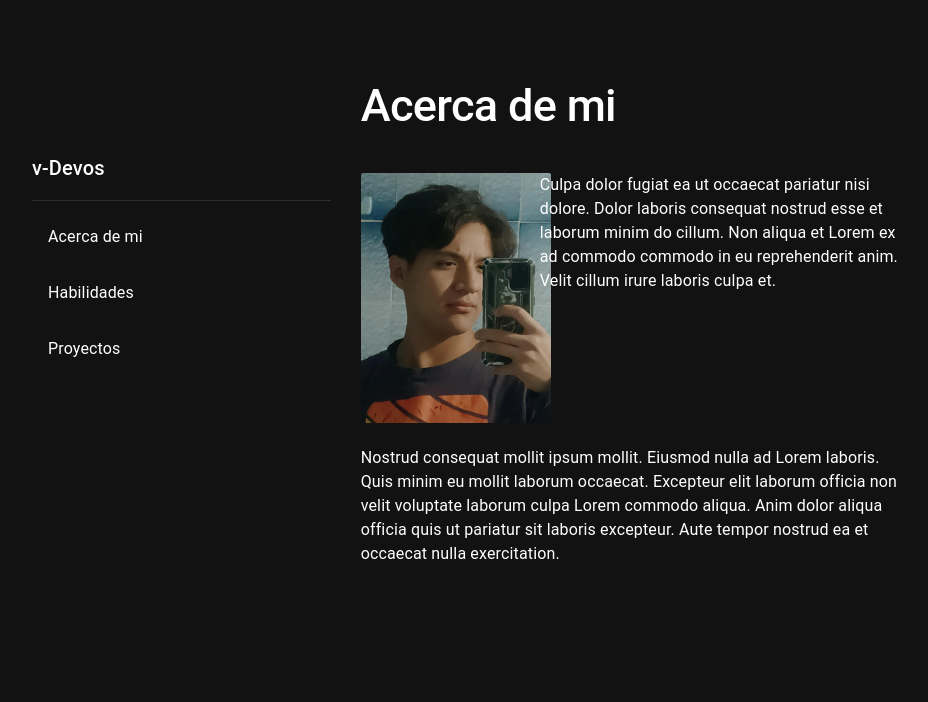
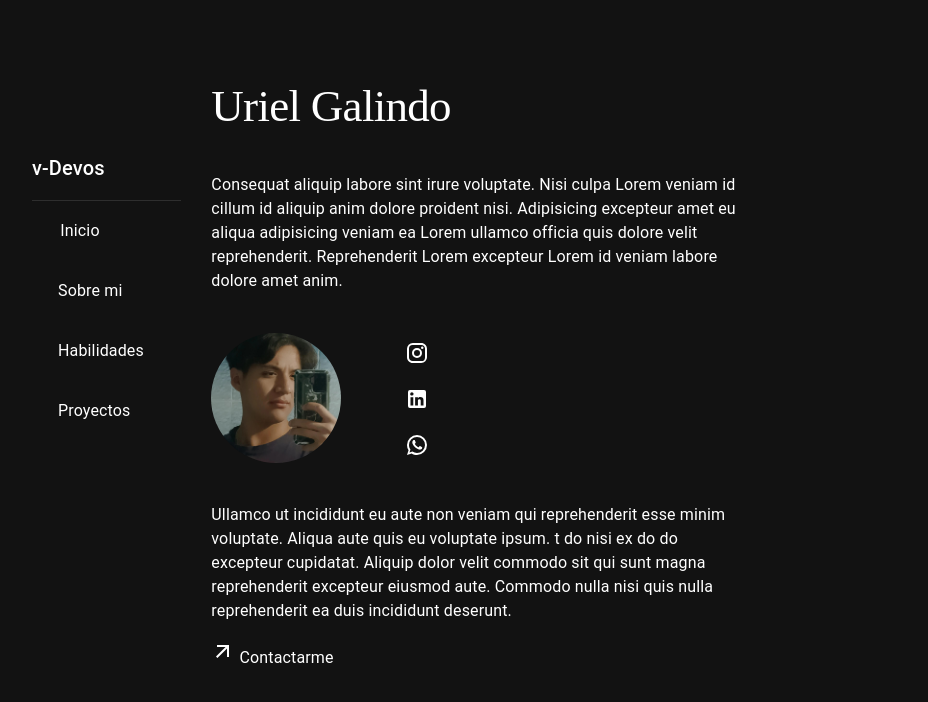
Before and after one commit to v-devOs/Site-to-Linkendln, a Next.js app: page / in a window 1280 px wide. Shown: the top 702 px of the page, without its empty margins (160-1088 px from the left). Built offline with nearby package versions, Linux system fonts and the light colour scheme.

Commit message:
Rediseño del sitio

```diff
--- a/components/ui/Navbar.tsx
+++ /dev/null
@@ -1,44 +0,0 @@
-import { AppBar, Box, Drawer, IconButton, List, ListItem, Typography } from '@mui/material'
-
-import MenuIcon from '@mui/icons-material/MenuOutlined'
-import { headerNavbar } from './constans'
-import { useState } from 'react'
-
-export const Navbar = () => {
-
-  const [openDrawe, setOpenDrawe] = useState(false)
-
-  const onToogleDrawer = ( ) => {
-    setOpenDrawe( current => !current)
-  }
-
-  return (
-    <>
-      <IconButton onClick={onToogleDrawer}>
-        <MenuIcon/>
-      </IconButton>
-
-      <Drawer
-        open={openDrawe}
-        anchor='left'
-        onClose={ onToogleDrawer }
-        sx={{ backdropFilter: 'blur(4px)', transition: 'all 0.5s ease-out'}}
-      >
-
-      <Box sx={{ width: 250, paddingTop: 5}}>
-        <List>
-          {
-            headerNavbar.map( header => (
-              <ListItem key={header.sectionName}>
-                <Typography>{header.sectionName}</Typography>
-              </ListItem>
-            ))
-          }
-        </List>
-      </Box>
-
-
-      </Drawer>
-    </>
-  )
-}
--- a/components/ui/SideMenu.tsx
+++ b/components/ui/SideMenu.tsx
@@ -1,9 +1,16 @@
 import NextLink from 'next/link'
-import { AppBar, Divider, Drawer, Link, List, ListItem, Toolbar, Typography } from '@mui/material';
+import { Button, Divider, Link, List, ListItem, Toolbar, Typography } from '@mui/material';
+
+
 import { headerNavbar } from './constans';
+import { useRouter } from 'next/router';
 
 
 export const SideMenu = () => {
+
+  const router = useRouter()
+
+
   return (
     <div>
       <Toolbar/>
@@ -14,12 +21,14 @@ export const SideMenu = () => {
 
         {
           headerNavbar.map( header => (
-            <ListItem key={header.sectionName} sx={{mt: 2}}>
-              <NextLink href={header.linkPage} passHref>
-                <Link component='span'>
-                  <Typography key={header.linkPage}>{header.sectionName}</Typography>
-                </Link>
-              </NextLink>
+            <ListItem key={header.sectionName}>
+              <Button variant='text' color='secondary' className={router.asPath === header.linkPage ? 'actual-section' : ''}>
+                <NextLink href={header.linkPage} passHref>
+                  <Link component='span'>
+                    <Typography key={header.linkPage}>{header.sectionName}</Typography>
+                  </Link>
+                </NextLink>
+              </Button>
             </ListItem>
           ))
         }
--- a/components/ui/constans.ts
+++ b/components/ui/constans.ts
@@ -1,6 +1,10 @@
 export const headerNavbar: IHeader[] = [
   {
-    sectionName: 'Acerca de mi',
+    sectionName: 'Inicio',
+    linkPage: '/'
+  },
+  {
+    sectionName: 'Sobre mi',
     linkPage: 'about-me'
   },
   {
--- a/components/ui/index.ts
+++ b/components/ui/index.ts
@@ -1,3 +1,2 @@
 export * from './constans'
 export * from './SideMenu'
-export * from './Navbar'
--- a/layouts/InitialPageLayout.tsx
+++ b/layouts/InitialPageLayout.tsx
@@ -29,16 +29,13 @@ export const InitialPageLayout: FC<Props> = ({ children, title, description }) =
       <main style={{ height: '100vh'}} className='fadeIn'>
         <Grid container sx={stylesMainContainer}>
 
-          <Grid item  md={4}>
+          <Grid item md={2}>
             <Grid item sx={{ display: { xs: 'none', md: 'block'}}}>
               <SideMenu/>
             </Grid>
-            <Grid item sx={{ display: { xs: 'block', md:'none'}}}>
-              <Navbar/>
-            </Grid>
           </Grid>
 
-          <Grid item sm={12} md={8} sx={{ p: '0 30px'}}>
+          <Grid item sm={12} md={10} sx={{ p: '0 30px'}}>
             { children }
           </Grid>
 
--- a/pages/index.tsx
+++ b/pages/index.tsx
@@ -1,8 +1,14 @@
+import Image from 'next/image'
+
+import { Avatar, Grid, IconButton, Typography, Link } from '@mui/material'
+
+import InstagramIcon from '@mui/icons-material/Instagram'
+import LinkedInIcon from '@mui/icons-material/LinkedIn'
+import WhatsAppIcon from '@mui/icons-material/WhatsApp'
+import ArrowOutwardOutlinedIcon from '@mui/icons-material/ArrowOutwardOutlined';
+
 import { AboutMe } from '@/components/Information'
 import { InitialPageLayout } from '@/layouts'
-import { Grid, Typography } from '@mui/material'
-import Image from 'next/image'
-import React from 'react'
 
 const HomePage = () => {
   return (
@@ -10,8 +16,49 @@ const HomePage = () => {
       title='Uriel Emiliano Galindo Lopez'
       description='Sitio web creado para dar a conocer mis habilidades en desarrollo web y proyectos realizados'
     >
-      <AboutMe/>
+      <Grid container spacing={2} width='80%'>
 
+        <Grid item>
+          <Typography variant='h1' component='h1' sx={{ fontFamily: 'serif'}}>Uriel Galindo</Typography>
+          <Typography variant='body1' mt={5}>Consequat aliquip labore sint irure voluptate. Nisi culpa Lorem veniam id cillum id aliquip anim dolore proident nisi. Adipisicing excepteur amet eu aliqua adipisicing veniam ea Lorem ullamco officia quis dolore velit reprehenderit. Reprehenderit Lorem excepteur Lorem id veniam labore dolore amet anim.</Typography>
+        </Grid>
+
+          <Grid item mt={3} mr={5} mb={3}>
+            <Avatar alt='Uriel Galindo' src='/images/me.jpg' sx={{ width: 130, height: 130}}/>
+          </Grid>
+
+          <Grid item display='flex' flexDirection='column' mt={3}>
+            <IconButton>
+              <Link href='' component='span'>
+                <InstagramIcon/>
+              </Link>
+            </IconButton>
+
+            <IconButton>
+            <Link href='' component='span'>
+                <LinkedInIcon/>
+              </Link>
+            </IconButton>
+
+            <IconButton>
+            <Link href='' component='span'>
+                <WhatsAppIcon/>
+              </Link>
+            </IconButton>
+          </Grid>
+
+          <Grid item>
+            <Typography variant='body1'>
+              Ullamco ut incididunt eu aute non veniam qui reprehenderit esse minim voluptate. Aliqua aute quis eu voluptate ipsum. t do nisi ex do do excepteur cupidatat. Aliquip dolor velit commodo sit qui sunt magna reprehenderit excepteur eiusmod aute. Commodo nulla nisi quis nulla reprehenderit ea duis incididunt deserunt.
+            </Typography>
+          </Grid>
+
+          <Grid item>
+            <Link href='' component='span'>
+              <ArrowOutwardOutlinedIcon/> Contactarme
+            </Link>
+          </Grid>
+      </Grid>
     </InitialPageLayout>
   )
 }
--- a/styles/globals.css
+++ b/styles/globals.css
@@ -1,5 +1,9 @@
 a{
   text-decoration: none;
+}
+
+.actual-section{
+  background-color: #252525;
 }
 
 @keyframes fadeIn {
```
